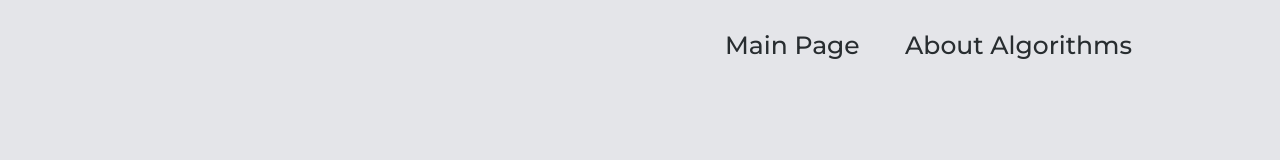
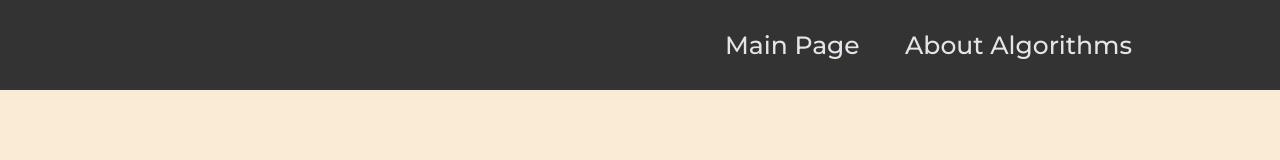
Before and after one commit to Septy2000/Procedurally-generated-art-gallery, a website: page pages/about.html in a window 1280 px wide. Drawn offline with Linux system fonts and the light colour scheme.

Commit message:
fixed a bug where there would be white veritcal lines on the image if the resolution of the canvas was lower than the resolution of the element itself. Moreover, changed the visuals of the website to add more color

```diff
--- a/style.css
+++ b/style.css
@@ -7,12 +7,20 @@
     margin: 0;
     padding: 0;
     box-sizing: border-box;
-    background-color: #e4e5e9;
+    background-color:  #e4e5e9;
+}
+
+header, header *{
+    background-color: #333333;
+}
+
+html, body {
+    background-color: antiquewhite;
 }
 
 a {
     font-size: 25px;
-    color: #282d30;
+    color: #e4e5e9;
 }
 
 header {
@@ -74,6 +82,7 @@ button:disabled {
 
 #container {
     background-color: #818185;
+
     width: 1600px;
     padding: 10px;
     margin-left: auto;
```
Also changed, not shown: js/scripts/scripts_2d_art/fractals/fractal_set.js (+11 -6 lines), js/main.js (line endings or trailing spaces).
